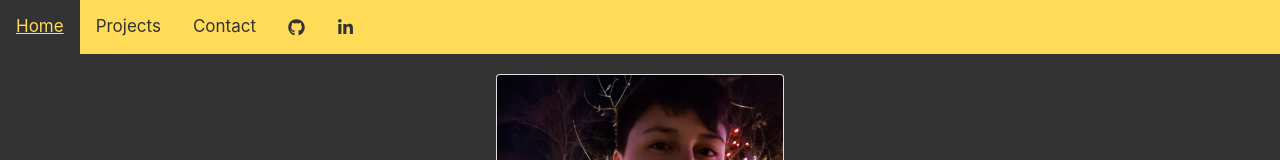
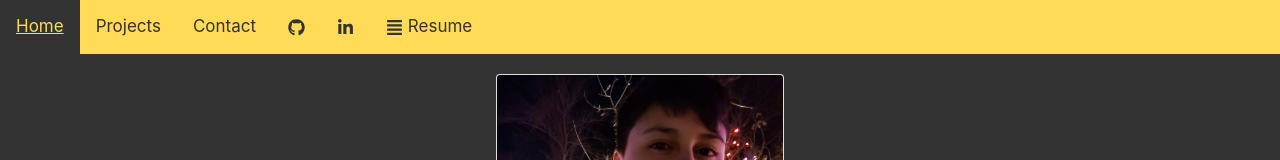
Before and after one commit to mrivera0014/react-portfolio, a React (Create React App) app: page / in a window 1280 px wide. Shown: the top 160 px of the page. Built offline with nearby package versions, Linux system fonts and the light colour scheme.

Commit message:
updated resume link

```diff
--- a/src/components/Nav/Nav.js
+++ b/src/components/Nav/Nav.js
@@ -2,6 +2,7 @@ import React from 'react'
 import { Link } from 'react-router-dom'
 import * as FaIcons from 'react-icons/fa'
 import './Nav.css'
+// import { IconBase } from 'react-icons/lib'
 
 
 function Nav() {
@@ -9,16 +10,17 @@ function Nav() {
         <nav className="topnav">
             <Link to="/" replace>
                 Home
-                        </Link>
+            </Link>
             <Link to="/projects" replace>
                 Projects
-                        </Link>
+            </Link>
             <Link to="/contact" replace>
                 Contact
-                        </Link>
+            </Link>
 
             <a rel="noreferrer" target="_blank" href="https://github.com/mrivera0014"> <FaIcons.FaGithub /> </a>
             <a rel="noreferrer" target="_blank" href="https://www.linkedin.com/in/marblerivera/"> <FaIcons.FaLinkedinIn /> </a>
+            <a rel="noreferrer" target="_blank" href="https://docs.google.com/document/d/1wGAY2TkO1PHy_BMIvL2pVQVSt3viq4cJlt27ien5QnQ/edit?usp=sharing"> <FaIcons.FaAlignJustify /> Resume </a>
 
         </nav>
     )
```
